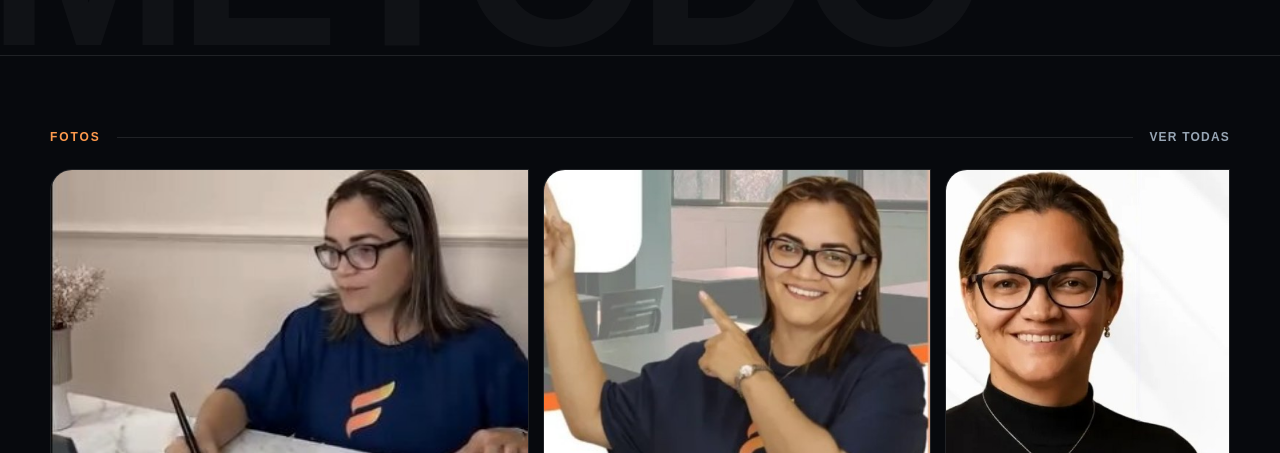
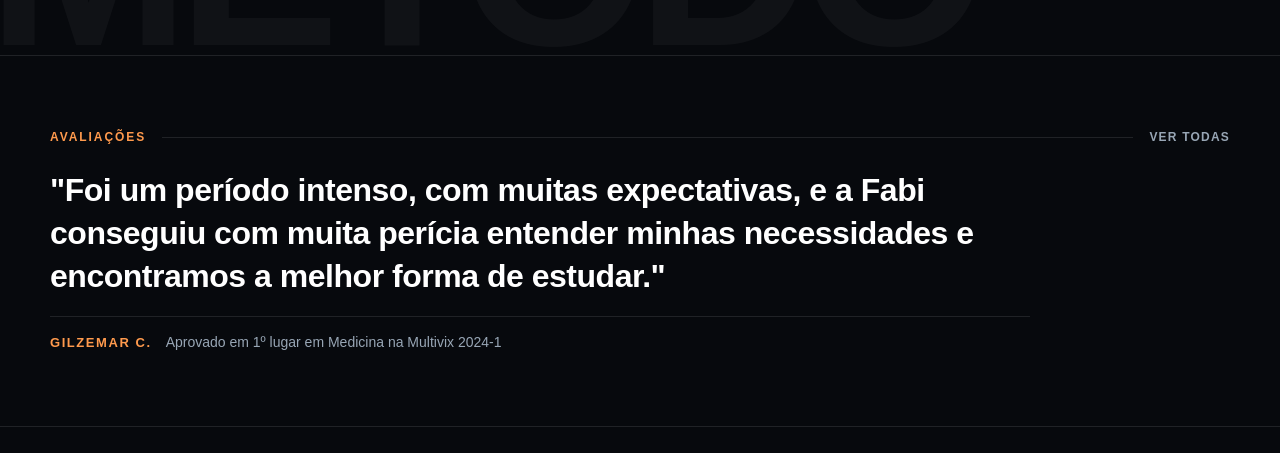
Before and after one commit to lucast-tech/ia-engenharia-software, a plain HTML site: page site-fabi-marques/index.html in a window 1280 px wide. Shown: the part 760-1213 px from the top of the page. Drawn offline with Linux system fonts and the light colour scheme.

Commit message:
Site Fabi Marques: tira a faixa de fotos da página inicial
A página inicial fica com o título, o texto de apresentação, a foto
principal e a avaliação.

Co-Authored-By: Claude Opus 5.5 <noreply@anthropic.com>
Claude-Session: https://claude.ai/code/session_01BRh9TVVHWR17eEcSLszTVz

```diff
--- a/site-fabi-marques/index.html
+++ b/site-fabi-marques/index.html
@@ -53,15 +53,6 @@
     </section>
 
     <section class="wrap section">
-      <div class="sec-head"><p>Fotos</p><a class="sec-link" href="sobre/#fotos">Ver todas</a></div>
-      <div class="strip">
-        <figure style="--r:0.9015"><img class="foto" src="./assets/img/fabi-mesa.jpg" alt="Fabi Marques escrevendo em uma mesa digitalizadora, com o notebook ao lado" width="357" height="396" loading="lazy"></figure>
-        <figure style="--r:0.7313"><img class="foto" src="./assets/img/fabi-apontando.jpg" alt="Fabi Marques sorrindo e apontando, com a camiseta do Studio de Exatas" width="528" height="722" loading="lazy"></figure>
-        <figure style="--r:0.5364"><img class="foto" src="./assets/img/fabi-livro.jpg" alt="Fabi Marques segurando a apostila de Matemática e Física" width="486" height="906" loading="lazy"></figure>
-      </div>
-    </section>
-
-    <section class="wrap section section-top0">
       <div class="sec-head"><p>Avaliações</p><a class="sec-link" href="avaliacoes/">Ver todas</a></div>
       <figure class="home-quote">
         <blockquote><p>"Foi um período intenso, com muitas expectativas, e a Fabi conseguiu com muita perícia entender minhas necessidades e encontramos a melhor forma de estudar."</p></blockquote>
```
Also changed, not shown: 1 other file.
